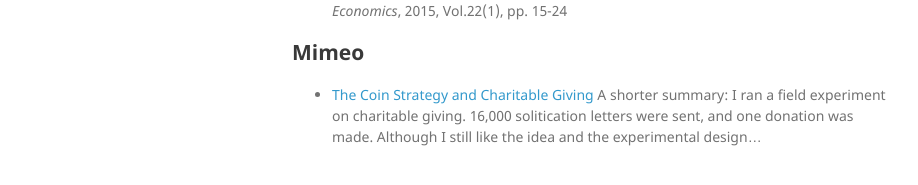
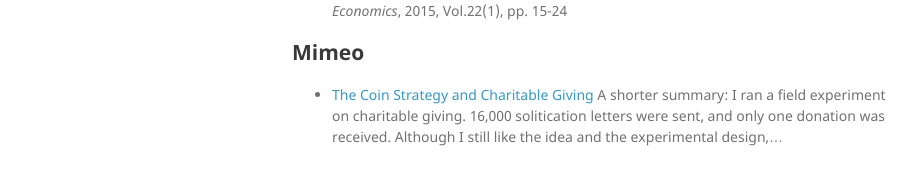
Before and after one commit to kimdukgyoo/kimdukgyoo.github.io, a Jekyll site: the page built from index.md, in a window 1280 px wide and 922 px high. Shown: the part 705-890 px from the top of the window, without its empty margins (178-1096 px from the left). Built offline with Jekyll 4.4.1, drawn with Linux system fonts in a browser that asks for light colours; our own code applies the rules of GitHub Pages for plain Markdown files.

Commit message:
Update index.md

```diff
--- a/index.md
+++ b/index.md
@@ -27,7 +27,7 @@ I am an assitant professor in Economics at the University of Mannheim. I study t
 
 ## Mimeo
 * <a href="http://ssrn.com/abstract=2745071" target="_blank"> The Coin Strategy and Charitable Giving</a>
-A shorter summary: I ran a field experiment on charitable giving. 16,000 solitication letters were sent, and one donation was made. Although I still like the idea and the experimental design...
+A shorter summary: I ran a field experiment on charitable giving. 16,000 solitication letters were sent, and only one donation was received. Although I still like the idea and the experimental design,...
 
 <!--
 ## Upcoming schedules
```
